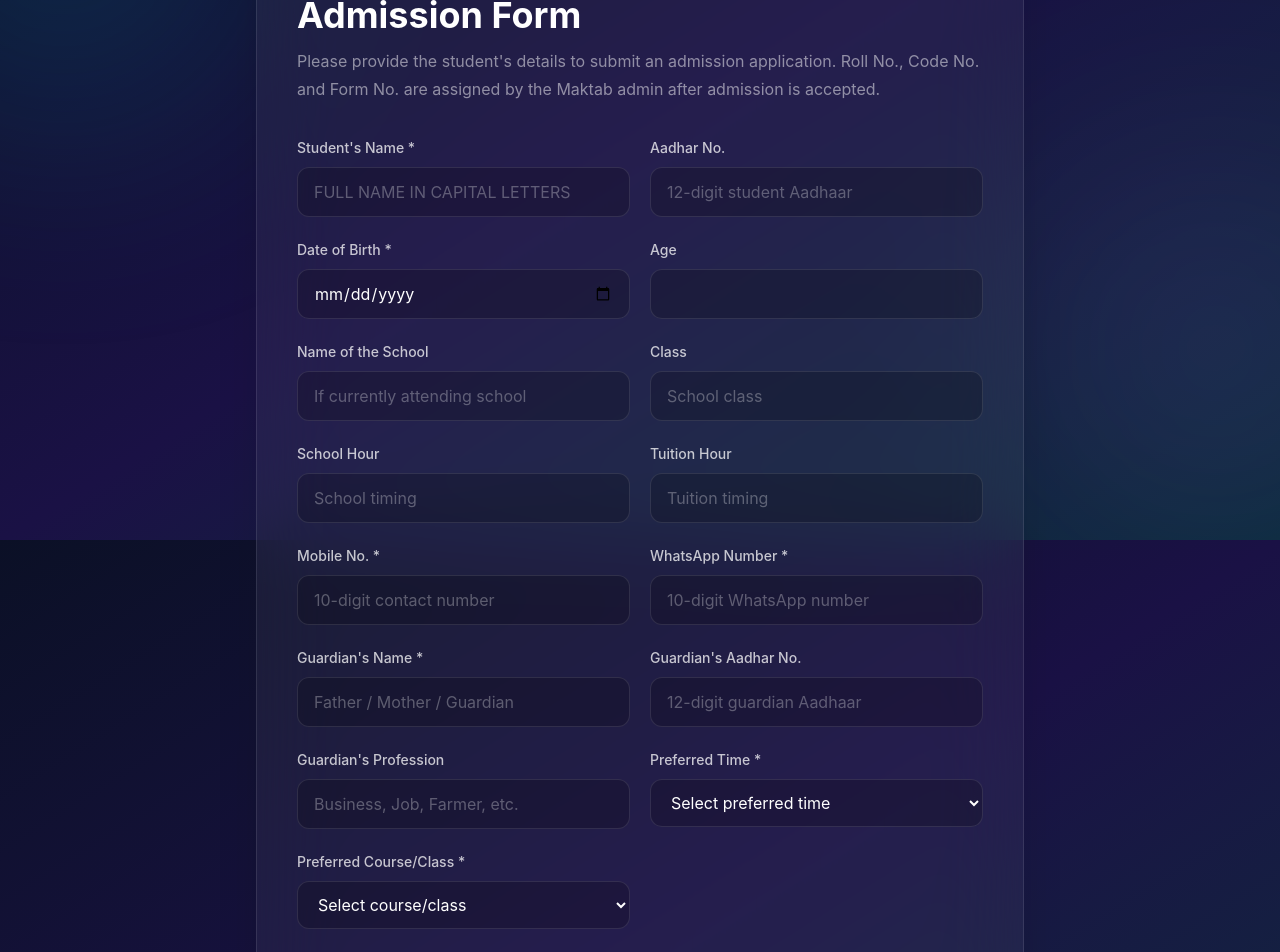
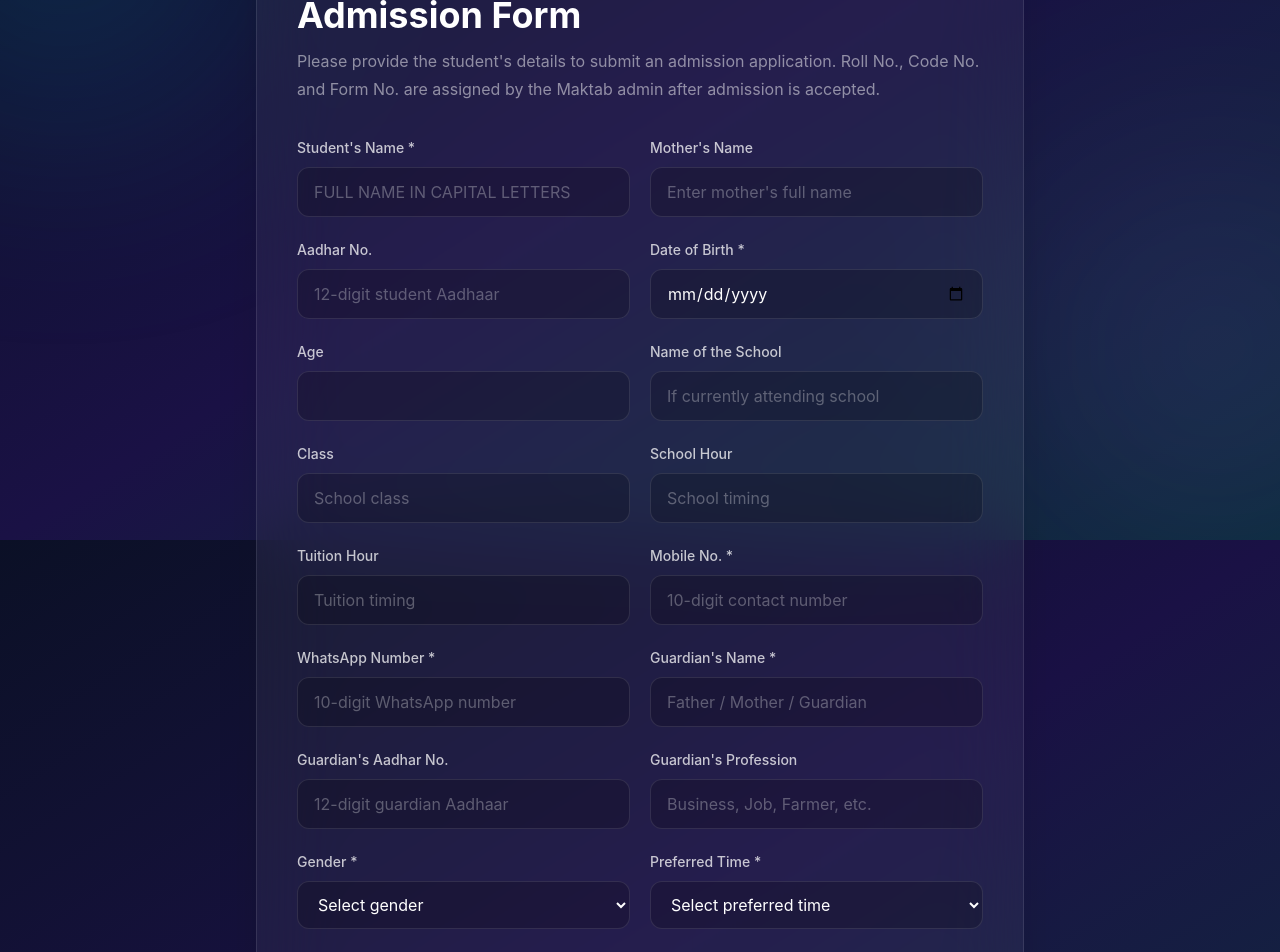
Before and after one commit to sk-jasir-swe/-maktab-management-system, a React app in the folder frontend/: page /admission in a window 1280 px wide. Shown: the part 260-1212 px from the top of the page. Built offline with nearby package versions, Linux system fonts and the light colour scheme; no server answers; the HTML template or start-up script is replaced by a standard one.

Commit message:
Update project

```diff
--- a/frontend/src/pages/Admission.jsx
+++ b/frontend/src/pages/Admission.jsx
@@ -6,8 +6,10 @@ import '../App.css'
 const initialFormData = {
   studentName: '',
   guardianName: '',
+  motherName: '',
   aadhaarNo: '',
   dateOfBirth: '',
+  gender: '',
   age: '',
   permanentAddress: '',
   residentialAddress: '',
@@ -255,6 +257,7 @@ function Admission() {
               <div className="grid gap-5 sm:grid-cols-2">
                 {[
                   { name: 'studentName', label: "Student's Name *", placeholder: 'Full name in capital letters', required: true, autoComplete: 'name', uppercase: true },
+                  { name: 'motherName', label: "Mother's Name", placeholder: "Enter mother's full name" },
                   { name: 'aadhaarNo', label: 'Aadhar No.', placeholder: '12-digit student Aadhaar', inputMode: 'numeric', maxLength: 12 },
                   { name: 'dateOfBirth', label: 'Date of Birth *', type: 'date', required: true },
                   { name: 'age', label: 'Age', type: 'number', min: 0, max: 120 },
@@ -289,6 +292,16 @@ function Admission() {
                     />
                   </div>
                 ))}
+
+                <div>
+                  <label className={labelClass} htmlFor="gender">Gender *</label>
+                  <select className={inputClass} id="gender" name="gender" value={formData.gender} onChange={handleChange} required>
+                    <option value="" disabled>Select gender</option>
+                    <option value="female">Female</option>
+                    <option value="male">Male</option>
+                    <option value="other">Other</option>
+                  </select>
+                </div>
 
                 <div>
                   <label className={labelClass} htmlFor="preferredTime">Preferred Time *</label>
--- a/frontend/src/pages/admin/admissions/AdmissionList.jsx
+++ b/frontend/src/pages/admin/admissions/AdmissionList.jsx
@@ -429,6 +429,8 @@ function Admissions() {
               <div className="mt-7 grid gap-5 sm:grid-cols-2">
                 {[
                   ['Student Name', selectedAdmission.studentName],
+                  ["Mother's Name", selectedAdmission.motherName],
+                  ['Gender', selectedAdmission.gender],
                   ["Guardian's Name", selectedAdmission.guardianName || selectedAdmission.fatherName],
                   ['Student Aadhar No.', selectedAdmission.aadhaarNo],
                   [
--- a/frontend/src/pages/admin/students/StudentDetails.jsx
+++ b/frontend/src/pages/admin/students/StudentDetails.jsx
@@ -78,6 +78,8 @@ function StudentDetails() {
         ['Code No.', selectedStudent.codeNo],
         ['Form No.', selectedStudent.formNo],
         ['Student Name', selectedStudent.name],
+        ["Mother's Name", selectedStudent.motherName],
+        ['Gender', selectedStudent.gender],
         ['Aadhar No.', selectedStudent.aadhaarNo],
         ['Date of Birth', formatDate(selectedStudent.dateOfBirth)],
         ['Age', selectedStudent.age],
--- a/frontend/src/pages/admin/students/StudentList.jsx
+++ b/frontend/src/pages/admin/students/StudentList.jsx
@@ -26,6 +26,7 @@ const initialForm = {
   dateOfBirth: '',
   phone: '',
   whatsappNumber: '',
+  gender: '',
   address: '',
   admissionDate: '',
   classTime: '',
@@ -222,7 +223,7 @@ function Students() {
       dateOfBirth: student.dateOfBirth
         ? new Date(student.dateOfBirth).toISOString().split('T')[0]
         : '',
-      gender: student.gender || 'male',
+      gender: student.gender || '',
       phone: student.phone || '',
       whatsappNumber: student.whatsappNumber || '',
       address: student.address || '',
@@ -622,6 +623,7 @@ function Students() {
                   { name: 'codeNo', label: 'Code No.', placeholder: 'Institution code' },
                   { name: 'formNo', label: 'Form No.', placeholder: '131', required: true },
                   { name: 'name', label: "Student's Name *", placeholder: 'FULL NAME IN CAPITAL LETTERS', required: true, uppercase: true },
+                  { name: 'motherName', label: "Mother's Name", placeholder: "Enter mother's full name" },
                   { name: 'aadhaarNo', label: 'Aadhar No.', placeholder: '12-digit Aadhaar number', inputMode: 'numeric', pattern: '[0-9]{12}', minLength: 12, maxLength: 12 },
                   { name: 'dateOfBirth', label: 'Date of Birth', type: 'date' },
                   { name: 'age', label: 'Age', type: 'number', min: 0, max: 120 },
@@ -657,6 +659,16 @@ function Students() {
                     />
                   </div>
                 ))}
+
+                <div>
+                  <label htmlFor="gender" className="text-sm text-white/75">Gender *</label>
+                  <select id="gender" name="gender" value={formData.gender} onChange={handleChange} className={inputClass} required>
+                    <option value="" disabled>Select gender</option>
+                    <option value="female">Female</option>
+                    <option value="male">Male</option>
+                    <option value="other">Other</option>
+                  </select>
+                </div>
 
                 <div>
                   <label htmlFor="preferredTime" className="text-sm text-white/75">
```
